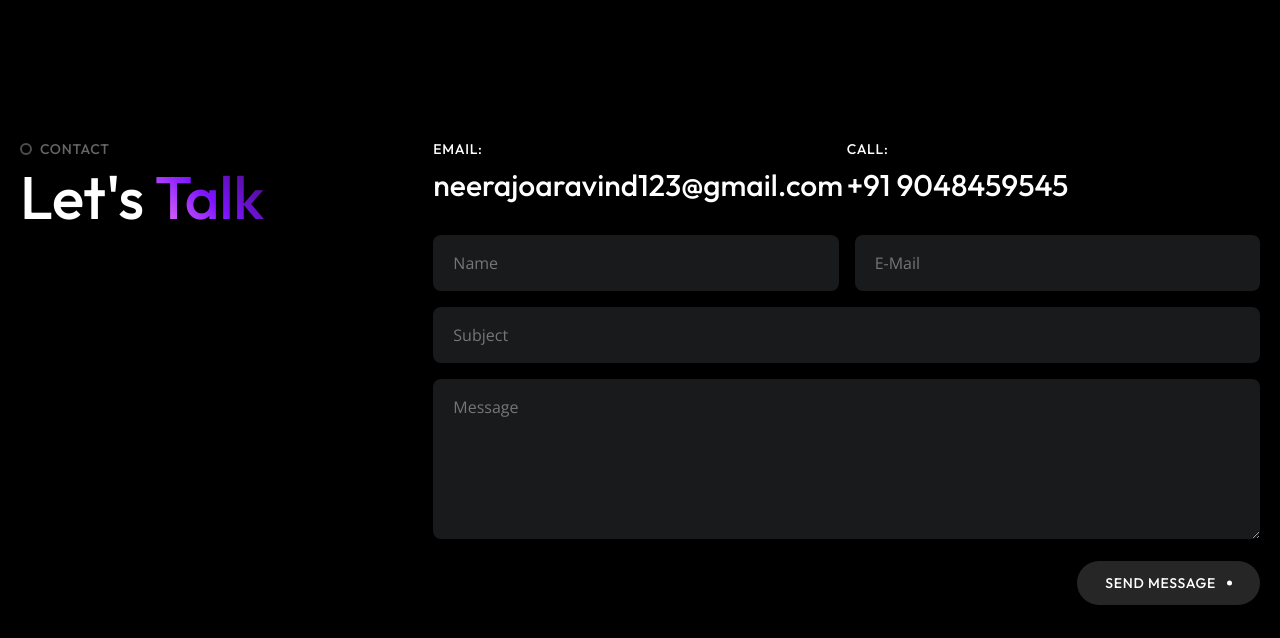
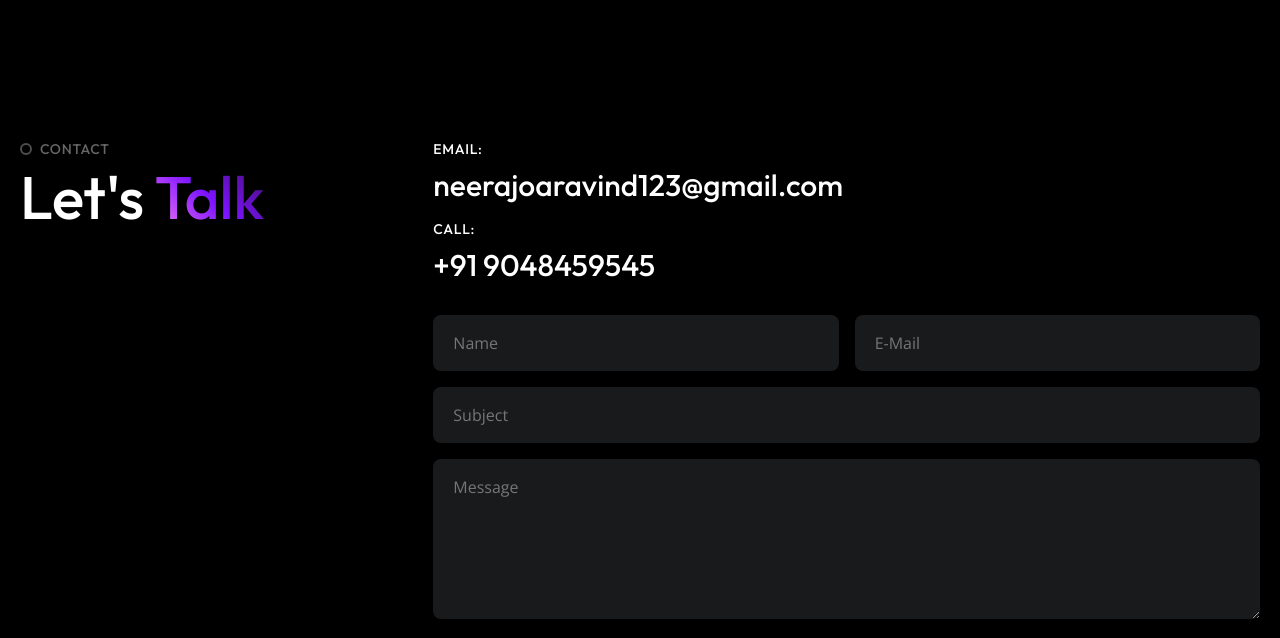
Before and after one commit to Neeraj-O/neeraj_portfolio, a website: page index.html in a window 1280 px wide. Shown: the part 3825-4463 px from the top of the page. Drawn offline with nearby package versions, Linux system fonts and the light colour scheme; some packages are replaced by stand-ins of ours.

Commit message:
Describe what you changed

```diff
--- a/index.html
+++ b/index.html
@@ -676,16 +676,17 @@
 			</div>
 			<div class="w-full lg:w-2/3">
 				<!-- Contact Info -->
-				<div class="flex">
-					<div class="w-1/2">
+				<div>
+    <div class="mb-4">
         <h6 class="font-outfit font-medium uppercase text-sm tracking-wider text-white mb-2">Email:</h6>
         <h3 class="font-outfit font-medium text-2xl lg:text-3xl text-white">neerajoaravind123@gmail.com</h3>
     </div>
-					<div class="w-1/2">
+    <div>
         <h6 class="font-outfit font-medium uppercase text-sm tracking-wider text-white mb-2">Call:</h6>
         <h3 class="font-outfit font-medium text-2xl lg:text-3xl text-white">+91 9048459545</h3>
     </div>
 </div>
+
 				<!-- Contact Form -->
 				<div class="mt-8 lg:text-right">
 					<form class="space-y-4" method="post" id="contactform">
```
Lines whose indentation alone changed are shown as unchanged.
